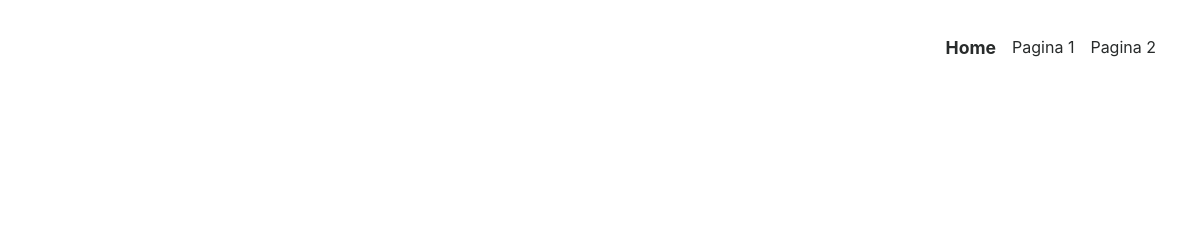
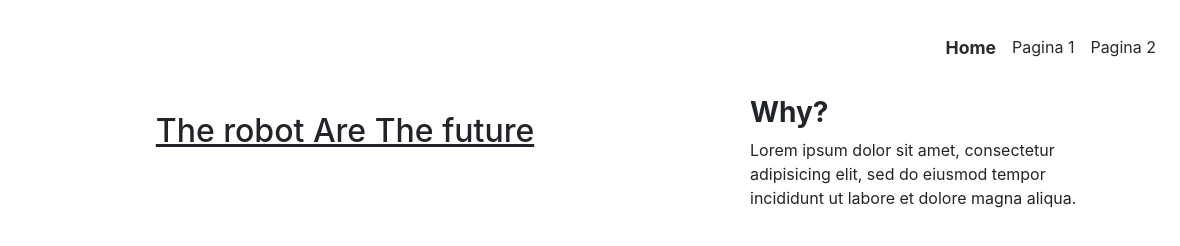
Before and after one commit to mruiz2285/singlepage-001, a plain HTML site: page index.html in a window 1280 px wide. Shown: the full height of the page, 100-1280 px from the left. Drawn offline with nearby package versions, Linux system fonts and the light colour scheme.

Commit message:
imagen superior

```diff
--- a/index.html
+++ b/index.html
@@ -28,8 +28,17 @@
         </div>
       </nav>
     </header>
-    <div class="container">
+    <div class="container imagen1">
+      <section class="row">
+        <div class="text-center col-sm-12 col-md-8">
+          <h2 class="robot1"><u>The robot Are The future</u></h2>
+        </div>
+        <div class="col-sm-12 col-md-4">
+          <h3><strong>Why?</strong></h3>
+          <p>Lorem ipsum dolor sit amet, consectetur adipisicing elit, sed do eiusmod tempor incididunt ut labore et dolore magna aliqua.</p>
+        </div>
 
+      </section>
     </div>
     <script src="src/js/lightbox-plus-jquery.js"></script>
     <script src="src/js/jquery-3.3.1.min.js"></script>
--- a/src/css/styles.css
+++ b/src/css/styles.css
@@ -15,3 +15,8 @@
   font-weight: bold;
   font-size: 1.1rem;
 }
+
+/*----primera imagen-----*/
+.robot1{
+  margin-top: 0.5em;
+}
```
